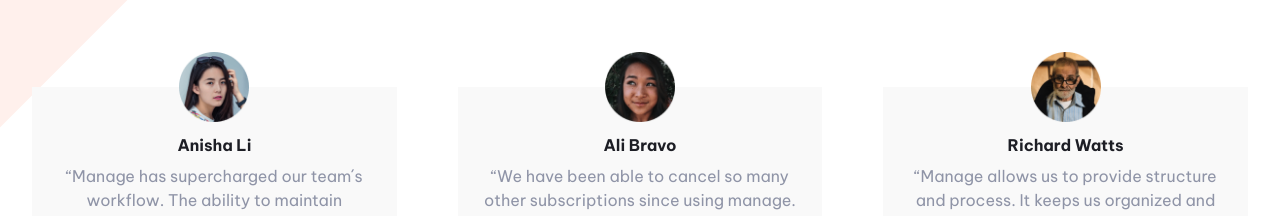
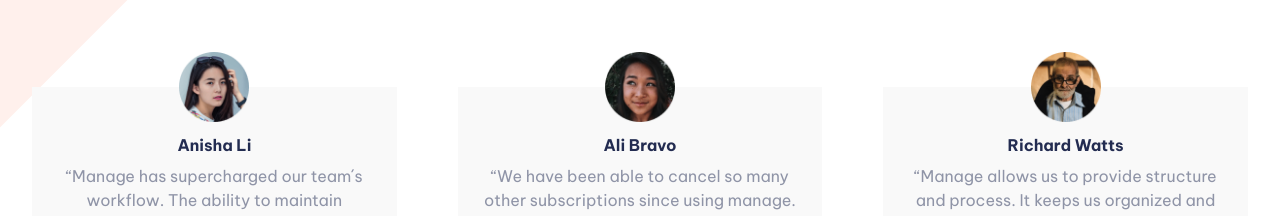
Before and after one commit to fernandoavila44/final-project-frontend1, a plain HTML site: page index.html in a window 1280 px wide. Shown: the part 1540-1756 px from the top of the page. Drawn offline with Linux system fonts and the light colour scheme.

Commit message:
4 update chand fix font color to h3 in testimonials cards

```diff
--- a/css/styles.css
+++ b/css/styles.css
@@ -232,7 +232,7 @@ ol {
 }
 
 .card-third-section h3{
-    color: var(--very-dark-blue);
+    color: var(--dark-blue);
     font-size: 1rem;
     margin-bottom: 0.6rem;
 }
```
